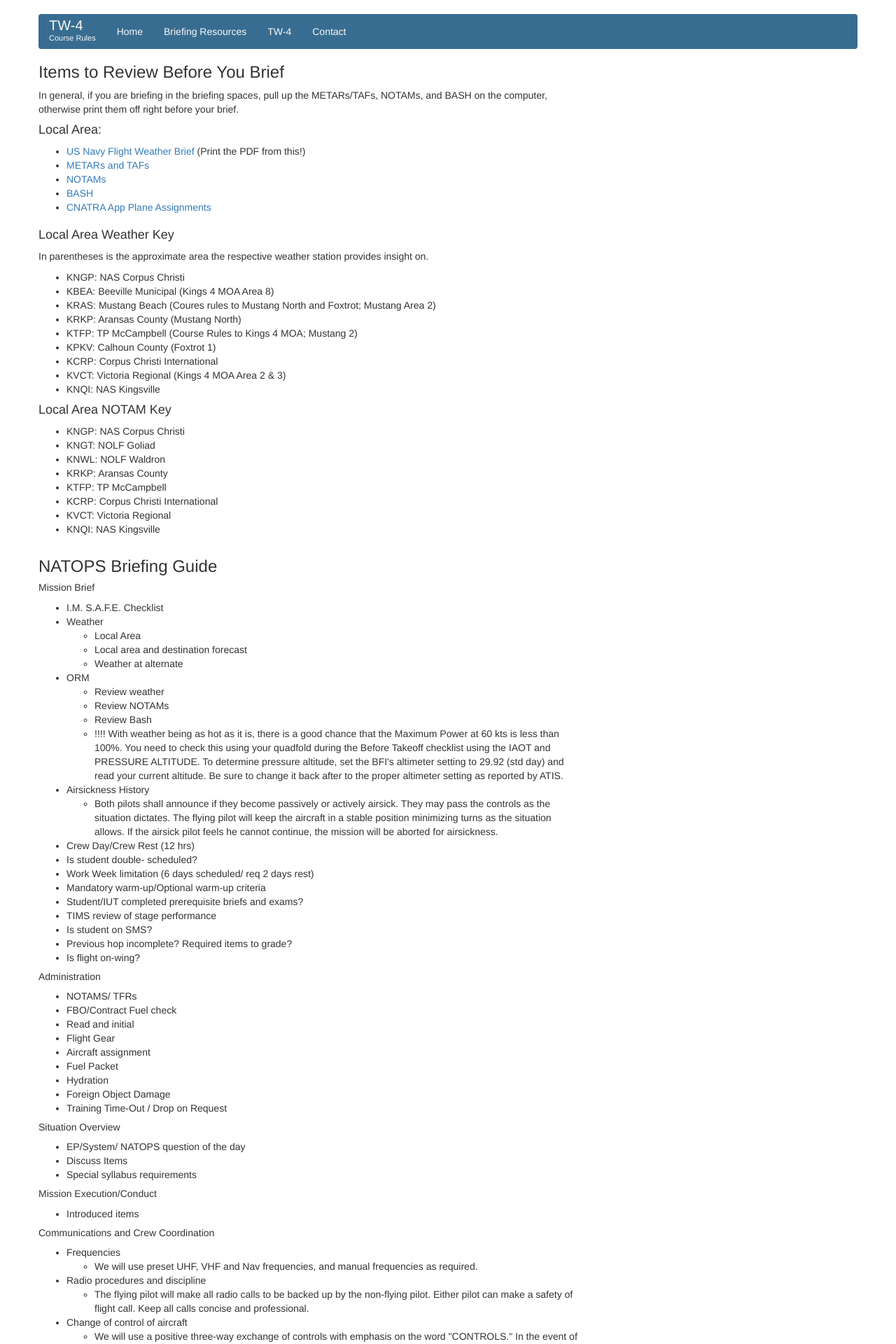
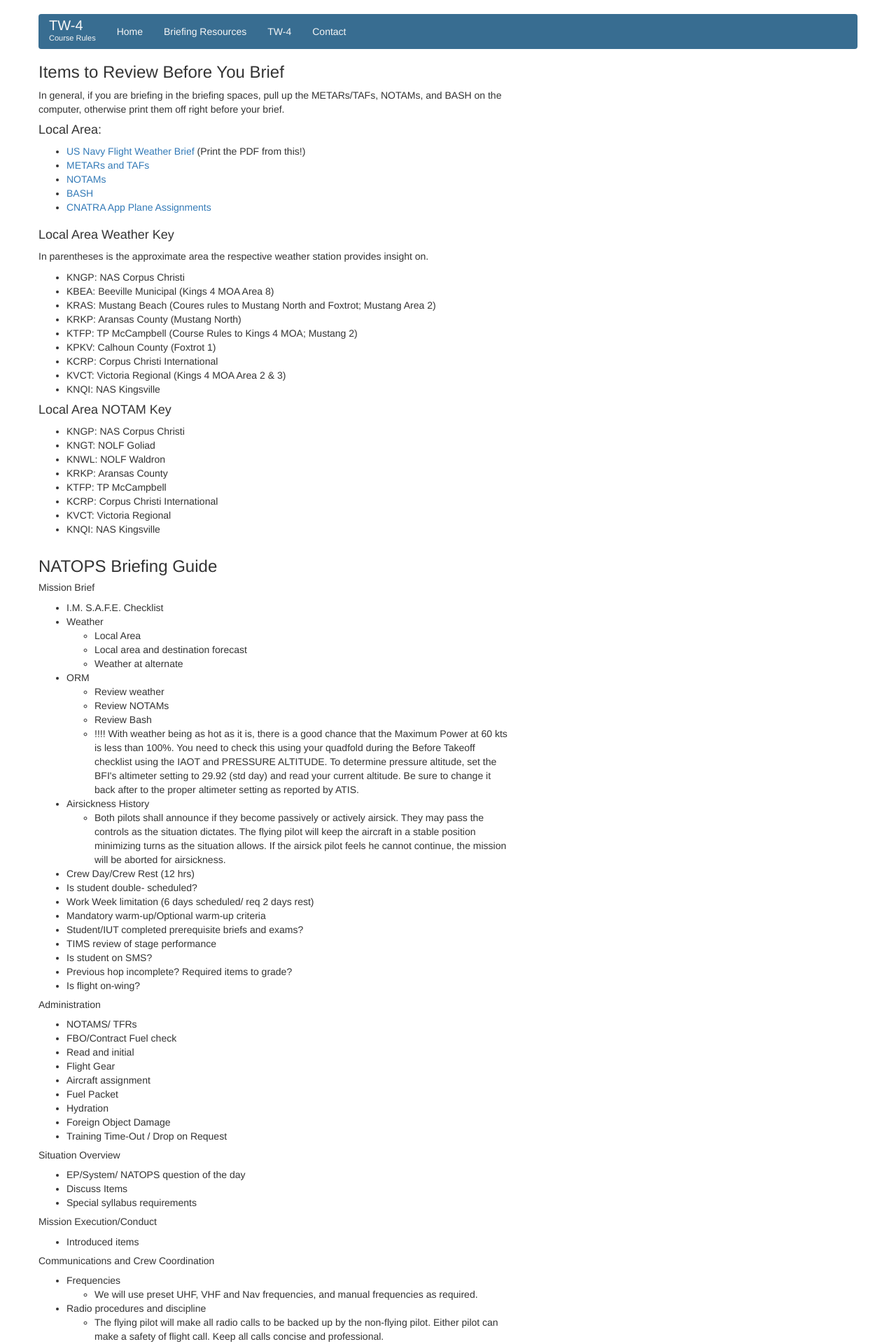
Before and after one commit to courserules/courserules.github.io, a Jekyll site: the page built from brief.html, in a window 1280 px wide. Shown: the top 1920 px of the page at 70% size. Built offline with Jekyll 4.4.1, drawn with Linux system fonts in a browser that asks for light colours.

Commit message:
Adjusting responsiveness

```diff
--- a/brief.html
+++ b/brief.html
@@ -6,7 +6,7 @@
 <div class="container marketing" id="brief">
 
 	<div class="row">
-		<div class="col-xs-12 col-md-8">
+		<div class="col-xs-12 col-md-7">
 			<h3>Items to Review Before You Brief</h3>
 			<p>In general, if you are briefing in the briefing spaces, pull up the METARs/TAFs, NOTAMs, and BASH on the computer, otherwise print them off right before your brief.</p>
 			<h4>Local Area:</h4>
@@ -19,7 +19,7 @@
 			</ul>
 		</div><!-- /span -->
 
-		<div class="col-xs-12 col-md-8">
+		<div class="col-xs-12 col-md-7">
 			<h4>Local Area Weather Key</h4>
 			<p>In parentheses is the approximate area the respective weather station provides insight on.</p>
 			<ul>
@@ -46,7 +46,7 @@
 			</ul>
 		</div><!-- /span -->
 
-		<div class="col-xs-12 col-md-8">
+		<div class="col-xs-12 col-md-7">
 			<h3>NATOPS Briefing Guide</h3>
 
 			<h5>Mission Brief</h5>
```
